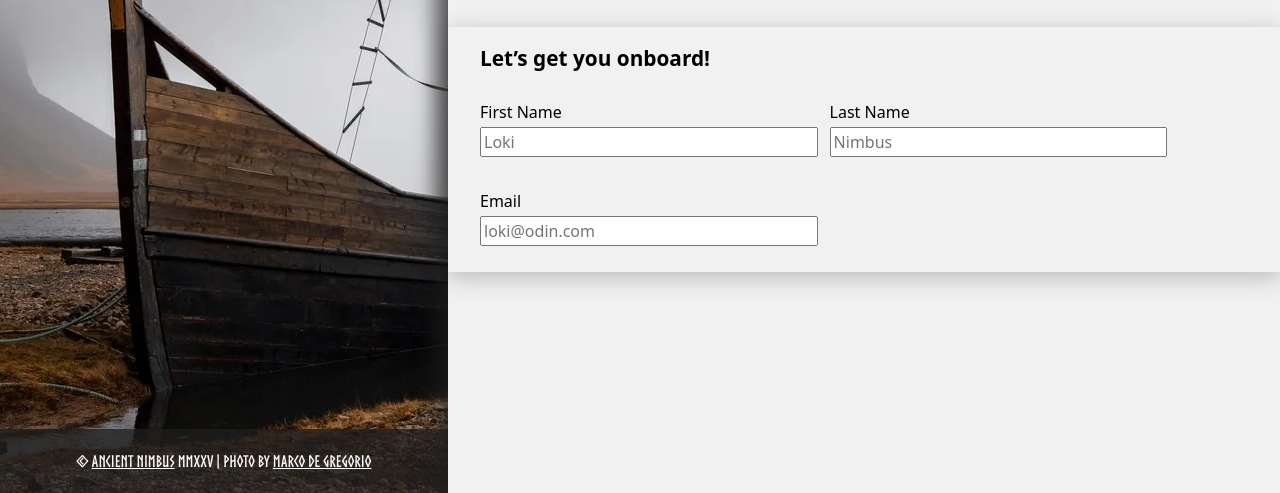
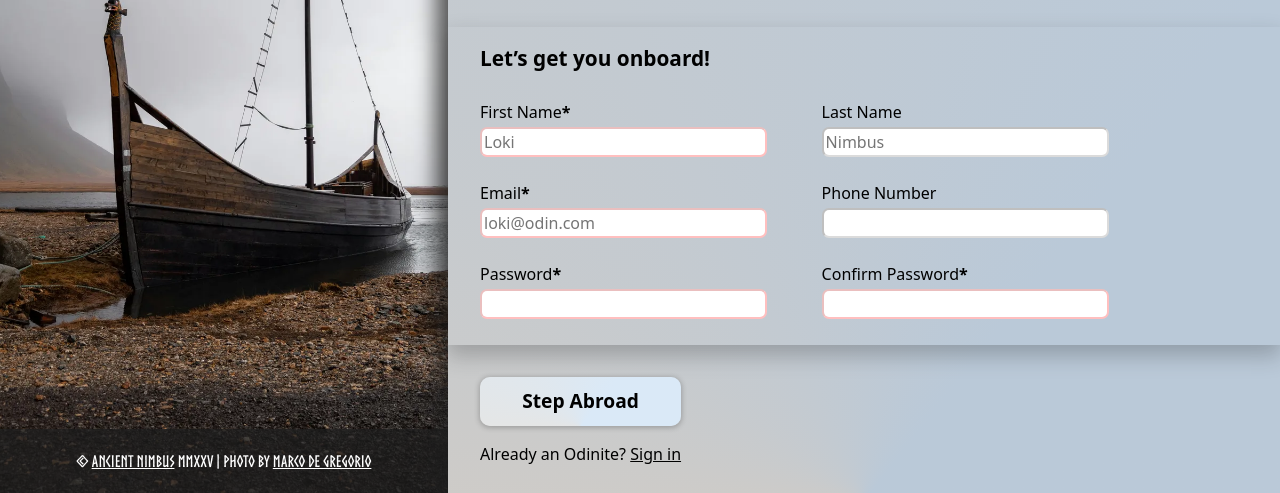
Before and after one commit to AncientNimbus/signup-form, a plain HTML site: page index.html in a window 1280 px wide. Shown: the part 307-800 px from the top of the page. Drawn offline with Linux system fonts and the light colour scheme.

Commit message:
feat: First version ready for publishing
completes O-84

```diff
--- a/css/style.css
+++ b/css/style.css
@@ -1,10 +1,6 @@
 @font-face {
   font-family: norse-bold;
   src: url(../fonts/norse-bold.otf);
-}
-
-a {
-  color: white;
 }
 
 body {
@@ -13,9 +9,19 @@ body {
   height: 100vh;
 }
 
+a {
+  color: black;
+}
+
 main {
-  /* background-image: linear-gradient(rgba(222, 226, 241, 0.423), rgb(18, 10, 6)); */
-  background-color: rgb(241, 241, 241);
+  background: conic-gradient(
+    from 0.6turn at 50% 101%,
+    #ffd1a0,
+    15deg,
+    #bac9d8,
+    350deg,
+    #ffffff
+  );
   min-width: 65vw;
   display: flex;
   align-items: center;
@@ -30,13 +36,20 @@ footer {
 
 .brand-container {
   box-sizing: border-box;
+  height: auto;
   width: 100%;
   background-image: url("../images/marco-de-gregorio-viking-boat-compressed.webp");
   background-position: right 75% bottom 40%;
+  background-size: cover;
+  background-repeat: no-repeat;
   display: flex;
   align-items: center;
   flex-direction: column;
   min-height: 100vh;
+}
+
+.brand-container a {
+  color: white;
 }
 
 .logo-container,
@@ -113,13 +126,13 @@ main form {
 
 form {
   width: 100%;
-  box-shadow: 0px 5px 21px 1px rgba(30, 30, 30, 0.25);
+  box-shadow: 0px 10px 20px 1px rgba(30, 30, 30, 0.25);
 }
 
 form fieldset {
   display: flex;
   flex-wrap: wrap;
-  gap: 0.75rem;
+  gap: 0.25rem;
   border: none;
   padding: 0;
   padding-bottom: 1rem;
@@ -131,10 +144,57 @@ form legend {
 }
 
 form p {
-  /* border: 1px red solid; */
   width: calc(45% - 0.5rem);
   display: flex;
   flex-direction: column;
   margin: 10px 0;
   gap: 0.2rem;
 }
+
+form input {
+  width: 85%;
+}
+
+main #form-footer {
+  align-self: flex-start;
+  display: flex;
+  flex-direction: column;
+  gap: 1rem;
+}
+
+main #form-footer button {
+  font-weight: bold;
+  font-size: 1.2rem;
+  height: auto;
+  width: 100%;
+  border-radius: 10px;
+  border: 0px;
+  box-shadow: 0px 1px 5px 1px rgba(30, 30, 30, 0.25);
+  padding: 10px 20px;
+  background: conic-gradient(
+    from 0.6turn at 50% 101%,
+    #ffdebb,
+    15deg,
+    #dae9f7,
+    350deg,
+    #ffffff
+  );
+}
+
+input {
+  border-radius: 7px;
+  border-color: rgba(30, 30, 30, 0.25);
+}
+
+input:focus {
+  border-color: rgba(26, 49, 255, 0.45);
+  box-shadow: 0px 1px 5px 1px rgba(30, 30, 30, 0.25);
+}
+
+input:invalid {
+  border-color: rgba(255, 0, 0, 0.25);
+}
+
+button:hover {
+  color: rgb(177, 82, 18);
+}
--- a/index.html
+++ b/index.html
@@ -38,7 +38,7 @@
         </p>
         <p>
           The journey to Valhalla shall be a challenging one.<br />
-          Fortunately, you shall not travel alone. Thy path is supported by
+          Fortunately, thy shall not travel alone. Thy path is supported by
           fellow Odinites, as well as the wider open-source software
           communities.
         </p>
@@ -46,11 +46,15 @@
           The ship is primed and supplies are loaded. What are you waiting for?
         </p>
       </section>
-      <form action="" method="post">
+      <form id="create-profile" action="" method="post">
         <fieldset>
           <legend>Let’s get you onboard!</legend>
           <p>
-            <label for="first-name">First Name</label>
+            <label for="first-name"
+              >First Name<strong
+                ><span aria-label="required">*</span></strong
+              ></label
+            >
             <input
               type="text"
               id="first-name"
@@ -69,17 +73,62 @@
             />
           </p>
           <p>
-            <label for="user_email">Email</label>
+            <label for="user-email"
+              >Email<strong><span aria-label="required">*</span></strong></label
+            >
             <input
               type="email"
-              id="user_email"
+              id="user-email"
               name="email"
               placeholder="loki@odin.com"
               required
             />
           </p>
+          <p>
+            <label for="user-phone">Phone Number</label>
+            <input
+              type="number"
+              id="user-phone"
+              name="user_phone"
+              pattern="(\d{5}([\-]\d{4})?)"
+            />
+          </p>
+          <p>
+            <label for="password"
+              >Password<strong
+                ><span aria-label="required">*</span></strong
+              ></label
+            >
+            <input
+              type="password"
+              id="password"
+              name="password"
+              minlength="8"
+              required
+            />
+          </p>
+          <p>
+            <label for="confirm-password"
+              >Confirm Password<strong
+                ><span aria-label="required">*</span></strong
+              ></label
+            >
+            <input
+              type="password"
+              id="confirm-password"
+              name="confirm_password"
+              minlength="8"
+              required
+            />
+          </p>
         </fieldset>
       </form>
+      <section id="form-footer">
+        <p>
+          <button type="submit" form="create-profile">Step Abroad</button>
+        </p>
+        <p>Already an Odinite? <a href="">Sign in</a></p>
+      </section>
     </main>
   </body>
 </html>
```
